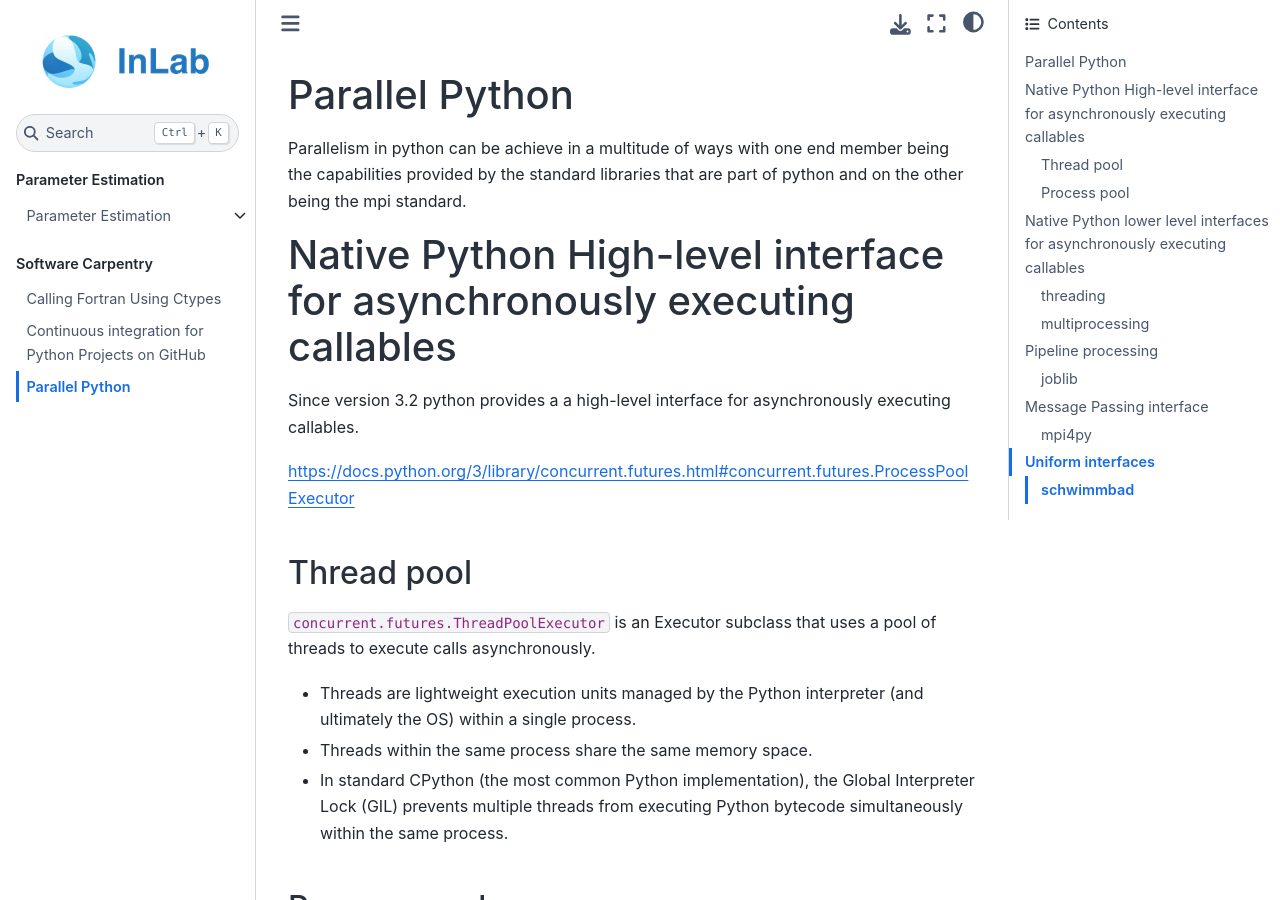
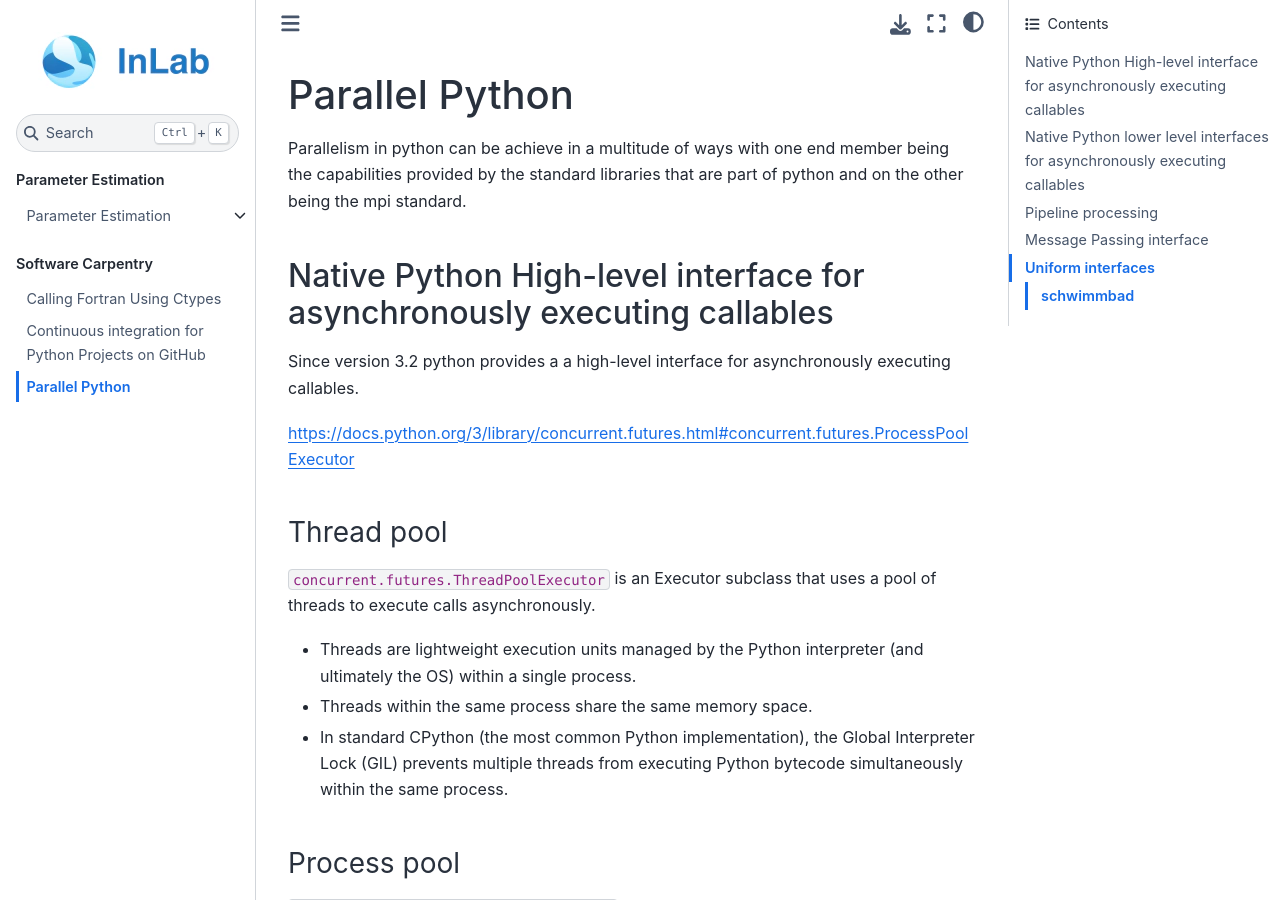
Before and after one commit to inlab-geo/cofi-resources, a Jupyter Book: the page built from docs/software_carpentry/parallel_python.md, in a window 1280 px wide and 900 px high. Built offline with Jupyter Book 1.0.4 settings and Sphinx 7.4.7 and the Sphinx Book theme 1.1.4, drawn with Linux system fonts in a browser that asks for light colours.

Commit message:
Update parallel_python.md

````diff
--- a/docs/software_carpentry/parallel_python.md
+++ b/docs/software_carpentry/parallel_python.md
@@ -5,20 +5,20 @@ the capabilities provided by the standard libraries that are part of python and
 other being the mpi standard.
 
 
-# Native Python High-level interface for asynchronously executing callables
+## Native Python High-level interface for asynchronously executing callables
 
 Since version 3.2 python provides a a high-level interface for asynchronously executing callables.
 
 [https://docs.python.org/3/library/concurrent.futures.html#concurrent.futures.ProcessPoolExecutor](https://docs.python.org/3/library/concurrent.futures.html#concurrent.futures.ProcessPoolExecutor)
 
-## Thread pool
+### Thread pool
 `concurrent.futures.ThreadPoolExecutor` is an Executor subclass that uses a pool of threads to execute calls asynchronously.
  - Threads are lightweight execution units managed by the Python interpreter (and ultimately the OS) within a single process.
  - Threads within the same process share the same memory space.
  - In standard CPython (the most common Python implementation), the Global Interpreter Lock (GIL) prevents multiple threads from executing Python bytecode simultaneously within the same process.
 
 
-## Process pool
+### Process pool
 
 `concurrent.futures.ProcessPoolExecutor` An Executor subclass that executes calls
 asynchronously using a pool of at most max_workers processes
@@ -56,7 +56,7 @@ def _calc_wavefronts_multithreading(
     return reduce(operator.add, result_list)
 ```
 
-# Native Python lower level interfaces for asynchronously executing callables
+## Native Python lower level interfaces for asynchronously executing callables
 
 The aim of `concurrent.futures` is to hide some of the complexities
 of the underlying threading and multiprocessing mechanisms and thus to make parallel
@@ -70,19 +70,18 @@ programming more accessible and less error-prone for common scenarios.
 
 
 
-# Pipeline processing
+## Pipeline processing
 
-## joblib
+### joblib
 
 joblib is a python library implementing a pipeline processing system.
 
 [https://joblib.readthedocs.io/en/stable/](https://joblib.readthedocs.io/en/stable/)
 
 
-# Message Passing interface
+## Message Passing interface
 
-
-## mpi4py
+### mpi4py
 
 [https://mpi4py.readthedocs.io/en/stable/index.html](https://mpi4py.readthedocs.io/en/stable/index.html)
 
@@ -93,9 +92,9 @@ and use MPI API concepts such as scatter and gather.
 
 [https://mpi4py.readthedocs.io/en/stable/tutorial.html#running-python-scripts-with-mpi](https://mpi4py.readthedocs.io/en/stable/tutorial.html#running-python-scripts-with-mpi)
 
-# Uniform interfaces
+## Uniform interfaces
 
-## schwimmbad
+### schwimmbad
 
 Schwimmbad implement parallel processing pools with an ability to switching easily between local development (e.g., serial processing or with multiprocessing) and deployment on a cluster or supercomputer (via, e.g., MPI or JobLib).
 
````
